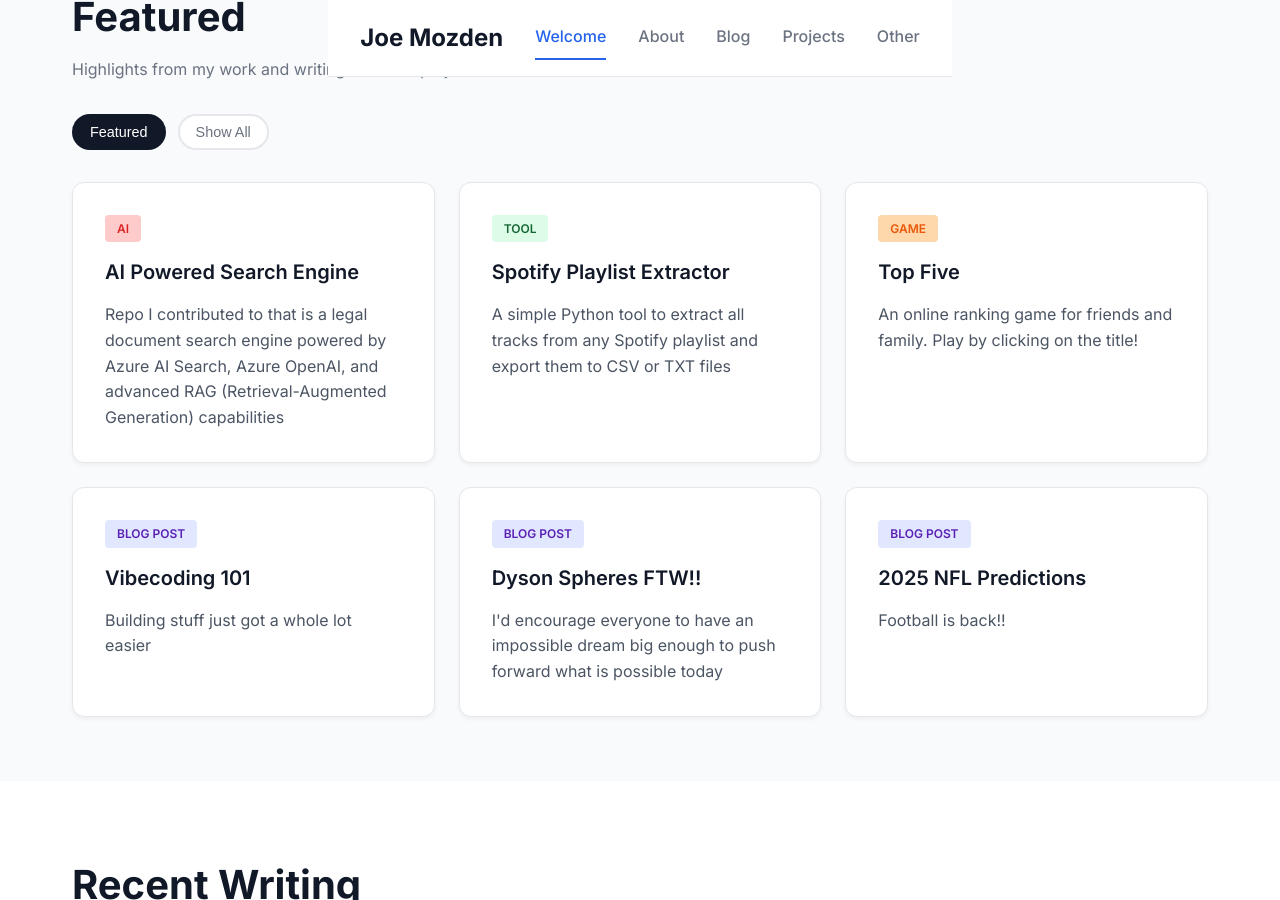
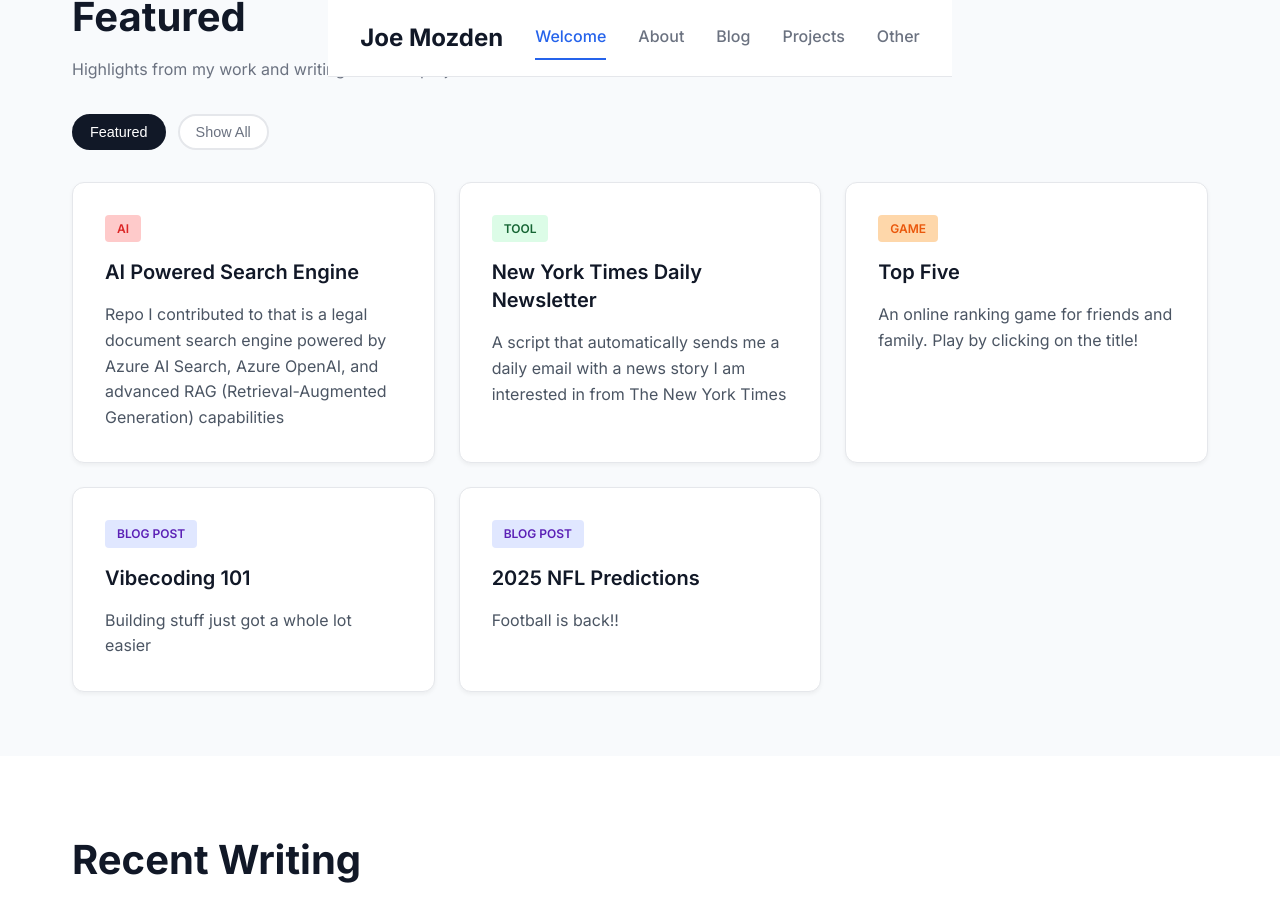
Before and after one commit to jmozden3/jmozden3.github.io, a Jekyll site: the page built from index.html, in a window 1280 px wide and 900 px high, scrolled down 640 px. Built offline with Jekyll 4.4.1, drawn with Linux system fonts in a browser that asks for light colours; the list of posts is cut into pages by our own code.

Commit message:
new project: daily newsletter

```diff
--- a/_data/featured.yml
+++ b/_data/featured.yml
@@ -6,10 +6,10 @@
   badge: "AI"
   link: "https://github.com/DanGiannone1/ai-powered-search-engine"
 
-- title: "Spotify Playlist Extractor"
-  description: "A simple Python tool to extract all tracks from any Spotify playlist and export them to CSV or TXT files"
+- title: "New York Times Daily Newsletter"
+  description: "A script that automatically sends me a daily email with a news story I am interested in from The New York Times"
   badge: "Tool"
-  link: "https://github.com/jmozden3/spotify-playlist-extractor"
+  link: "https://github.com/jmozden3/nyt-daily-newsletter"
 
 - title: "Top Five"
   description: "An online ranking game for friends and family. Play by clicking on the title!"
@@ -21,11 +21,6 @@
   badge: "Blog Post"
   link: "https://joemozden.com/tech/2025/09/30/vibecoding.html"
 
-- title: "Dyson Spheres FTW!!"
-  description: "I'd encourage everyone to have an impossible dream big enough to push forward what is possible today"
-  badge: "Blog Post"
-  link: "https://joemozden.com/tech/2025/09/20/dyson-spheres.html"
-
 - title: "2025 NFL Predictions"
   description: "Football is back!!"
   badge: "Blog Post"
--- a/_data/projects.yml
+++ b/_data/projects.yml
@@ -11,7 +11,7 @@
 - name: "My Website"
   type: "template"
   github: "https://github.com/jmozden3/jmozden3.github.io.git"
-  description: "This website, which has been manually created and coded (with some AI assistance). If you like the design, feel free to check out the code and use it as a template for your own website."
+  description: "This website, which has been manually created and vibecoded. If you like the design, feel free to check out the code and use it as a template for your own website."
   tech: ["GitHub Pages"]
   featured: false
 
@@ -19,7 +19,14 @@
   type: "tool"
   github: "https://github.com/jmozden3/spotify-playlist-extractor"
   description: "A simple Python tool to extract all tracks from any Spotify playlist and export them to CSV or TXT files"
-  tech: ["Python", "Tool"]
+  tech: ["Python Script","APIs"]
+  featured: false
+
+- name: "New York Times Daily Newsletter"
+  type: "tool"
+  github: "https://github.com/jmozden3/nyt-daily-newsletter"
+  description: "A script that automatically sends me a daily email with a news story I am interested in from The New York Times"
+  tech: ["Python Script","APIs", "Email Automation"]
   featured: true
 
 - name: "Azure AI Agents Lab"
--- a/blog.html
+++ b/blog.html
@@ -161,7 +161,7 @@ title: Blog
 .category-economics { background: #dcfce7; color: #166534; }
 .category-fitness { background: #fecaca; color: #dc2626; }
 .category-general { background: #f3f4f6; color: #374151; }
-.category-sports { background: #fef9c3; color: #ca8a04; }
+.category-sports { background: #fef9c3; color: #92400e; }
 
 .post-date {
     color: #6b7280;
```
